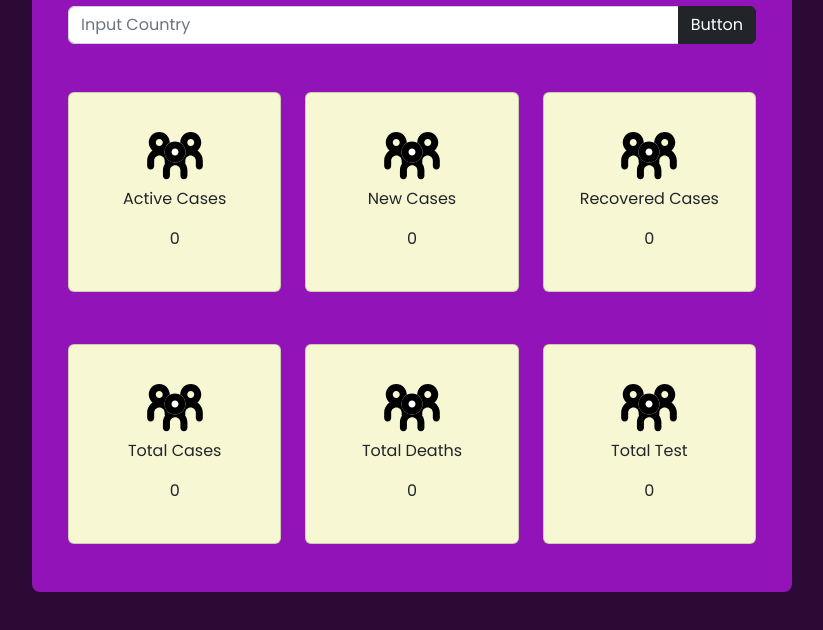
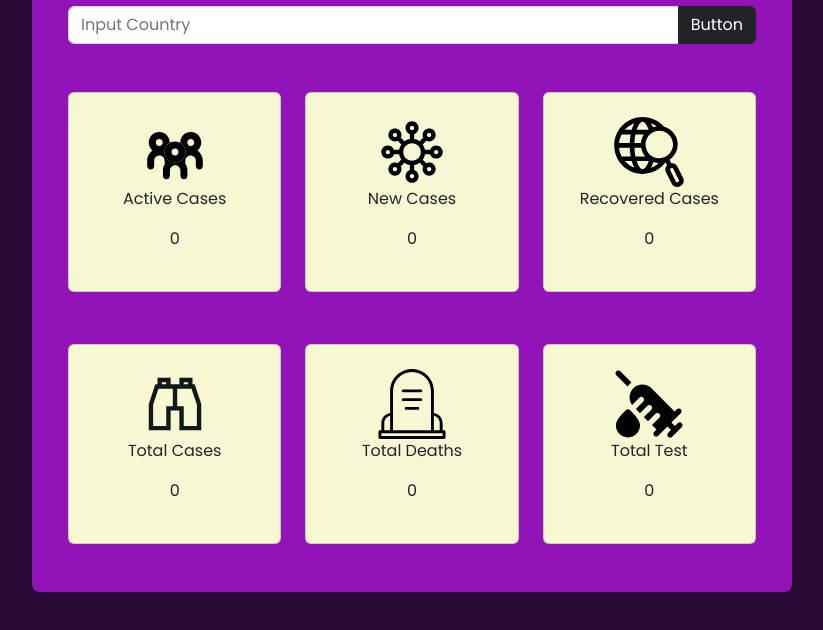
Before and after one commit to FarhanAdhyasta/Assignment3-FarhanAdhyasta, a plain HTML site: page index.html in a window 1280 px wide. Shown: the part 148-778 px from the top of the page, without its empty margins (228-1051 px from the left). Drawn offline with nearby package versions, Linux system fonts and the light colour scheme.

Commit message:
aplod icon

```diff
--- a/index.html
+++ b/index.html
@@ -41,7 +41,7 @@
                     <div class="col-4 ">
                         <div class="card justify-content-center align-items-center">
                             <div class="icon">
-                                <img src="asset/aktif.svg" alt="">
+                                <img src="asset/virus.svg" alt="">
                             </div>
                             <p>New Cases</p>
                             <p id="new">0</p>
@@ -50,7 +50,7 @@
                     <div class="col-4">
                         <div class="card justify-content-center align-items-center">
                             <div class="icon">
-                                <img src="asset/aktif.svg" alt="">
+                                <img src="asset/reko.svg" alt="">
                             </div>
                             <p>Recovered Cases</p>
                             <p id="recovered">0</p>
@@ -61,7 +61,7 @@
                     <div class="col-4">
                         <div class="card justify-content-center align-items-center">
                             <div class="icon">
-                                <img src="asset/aktif.svg" alt="">
+                                <img src="asset/newcase.svg" alt="">
                             </div>
                             <p>Total Cases</p>
                             <p id="total-cases">0</p>
@@ -70,7 +70,7 @@
                     <div class="col-4">
                         <div class="card justify-content-center align-items-center">
                             <div class="icon">
-                                <img src="asset/aktif.svg" alt="">
+                                <img src="asset/death.svg" alt="">
                             </div>
                             <p>Total Deaths</p>
                             <p id="total-death">0</p>
@@ -79,7 +79,7 @@
                     <div class="col-4 mb-4">
                         <div class="card justify-content-center align-items-center">
                             <div class="icon">
-                                <img src="asset/aktif.svg" alt="">
+                                <img src="asset/total.svg" alt="">
                             </div>
                             <p>Total Test</p>
                             <p id="total-test">0</p>
```
Also changed, not shown: asset/death.svg (added), asset/newcase.svg (added), asset/reko.svg (added), asset/total.svg (added), asset/virus.svg (added).
